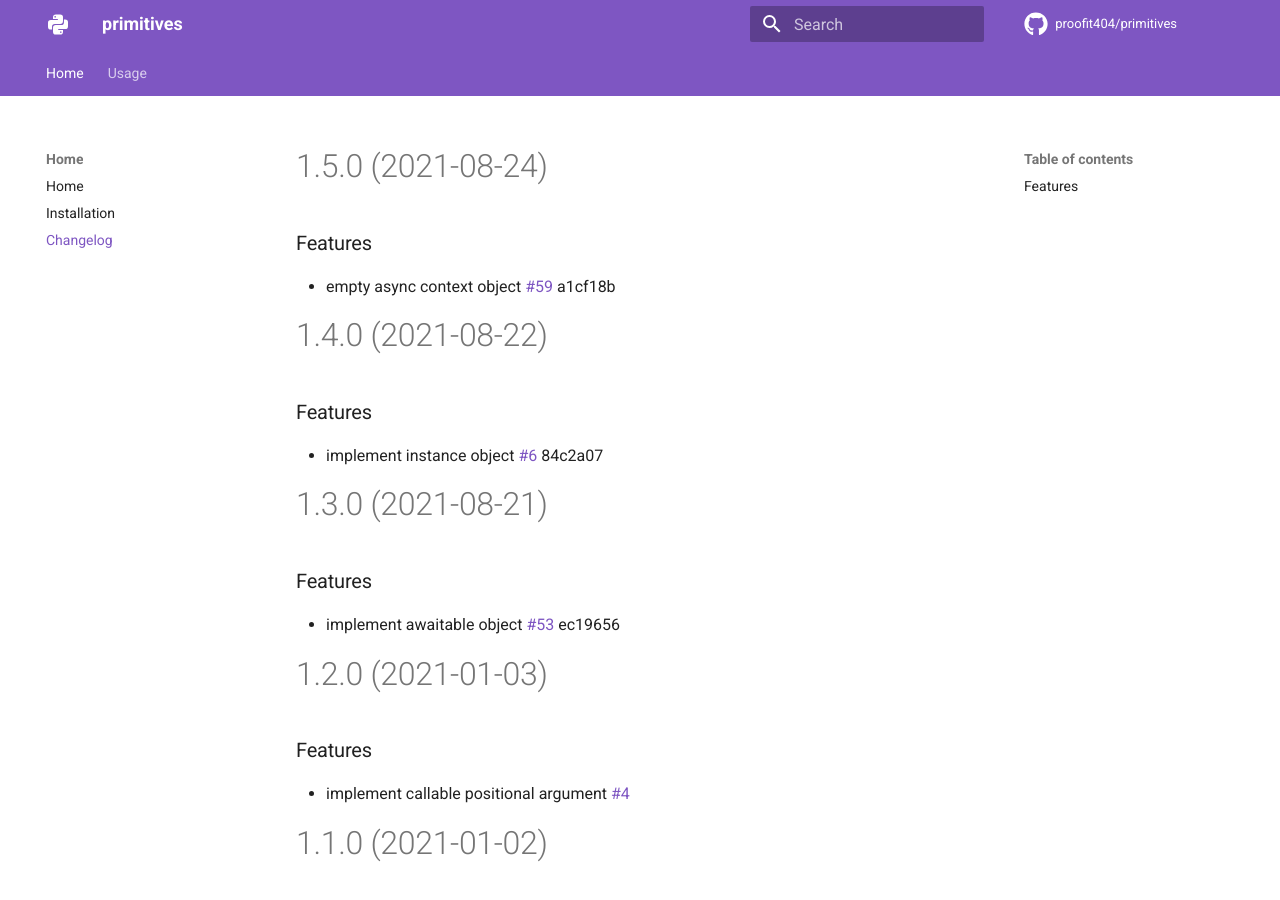
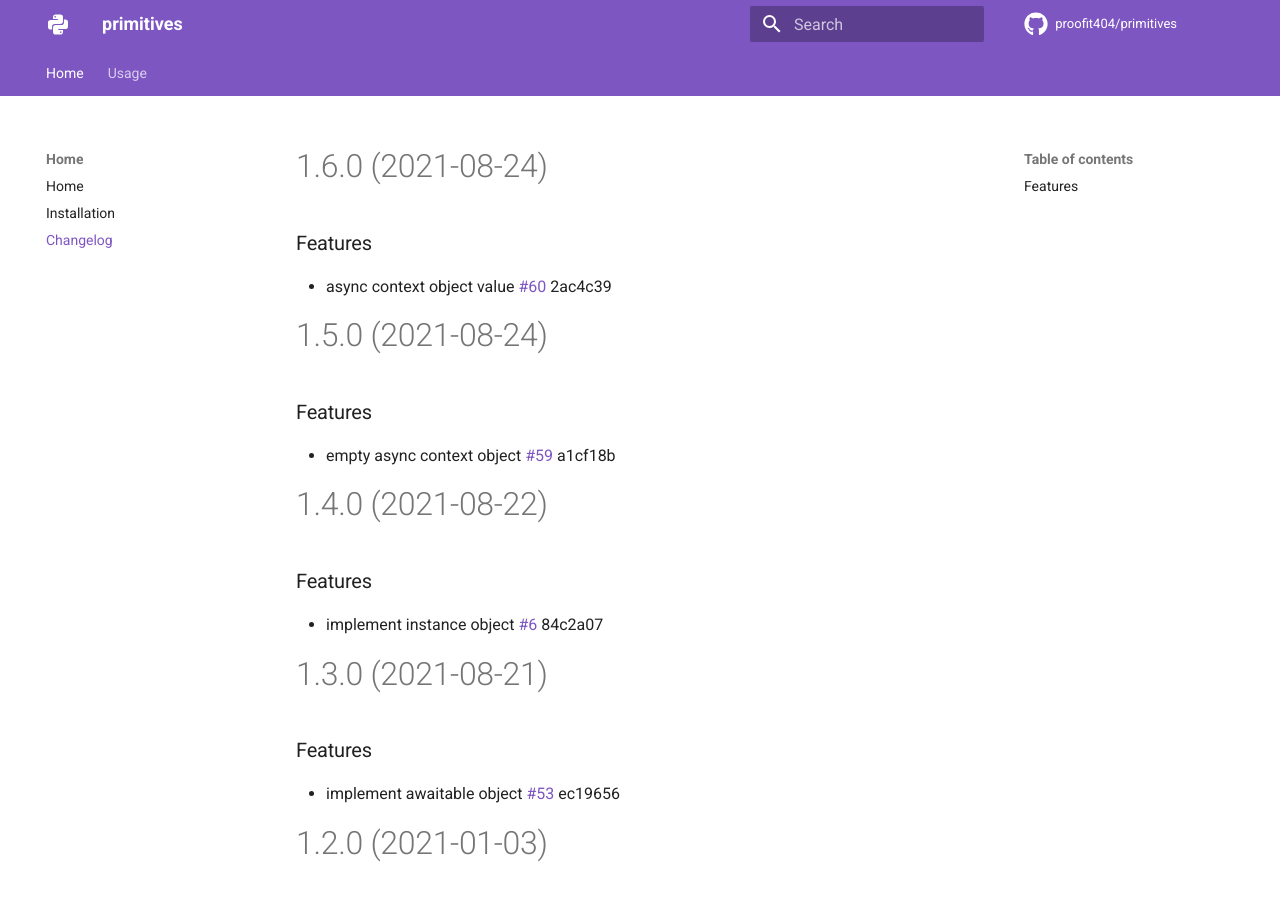
Before and after one commit to proofit404/primitives, an MkDocs documentation site: the page built from docs/changelog.md, in a window 1280 px wide and 900 px high. Built offline with MkDocs 1.6.1 and Material for MkDocs 9.7.7, drawn with Linux system fonts in a browser that asks for light colours; comment, search, counter and statistics services are not loaded.

Commit message:
chore(release): 1.6.0 [skip ci]
# 1.6.0 (2021-08-24)

### Features

* async context object value [#60](https://github.com/proofit404/primitives/issues/60) 2ac4c39

```diff
--- a/docs/changelog.md
+++ b/docs/changelog.md
@@ -1,3 +1,10 @@
+# 1.6.0 (2021-08-24)
+
+### Features
+
+- async context object value
+  [#60](https://github.com/proofit404/primitives/issues/60) 2ac4c39
+
 # 1.5.0 (2021-08-24)
 
 ### Features
--- a/pyproject.toml
+++ b/pyproject.toml
@@ -19,7 +19,7 @@ packages = [
 ]
 readme = "docs/index.md"
 repository = "https://github.com/proofit404/primitives"
-version = "1.5.0"
+version = "1.6.0"
 
 [tool.poetry.dependencies]
 python = "~3.6 || ~3.7 || ~3.8 || ~3.9"
```
